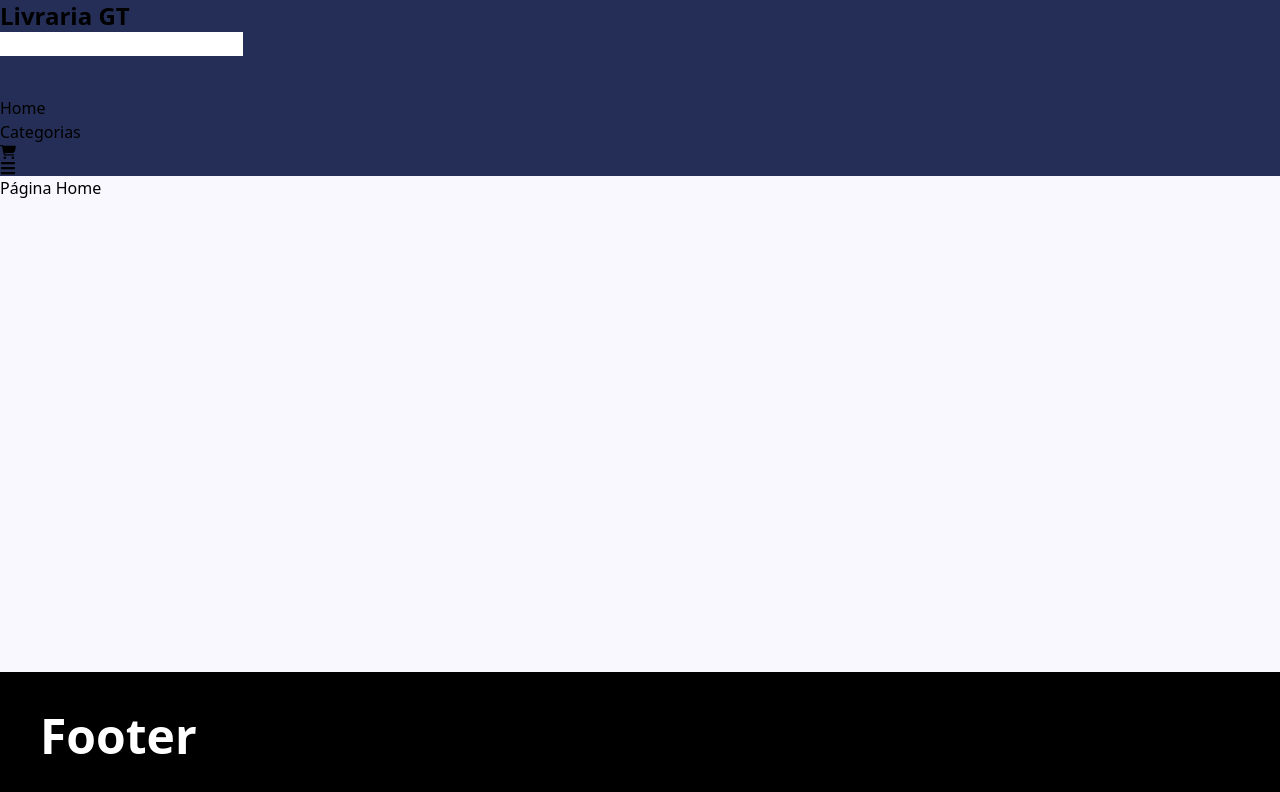
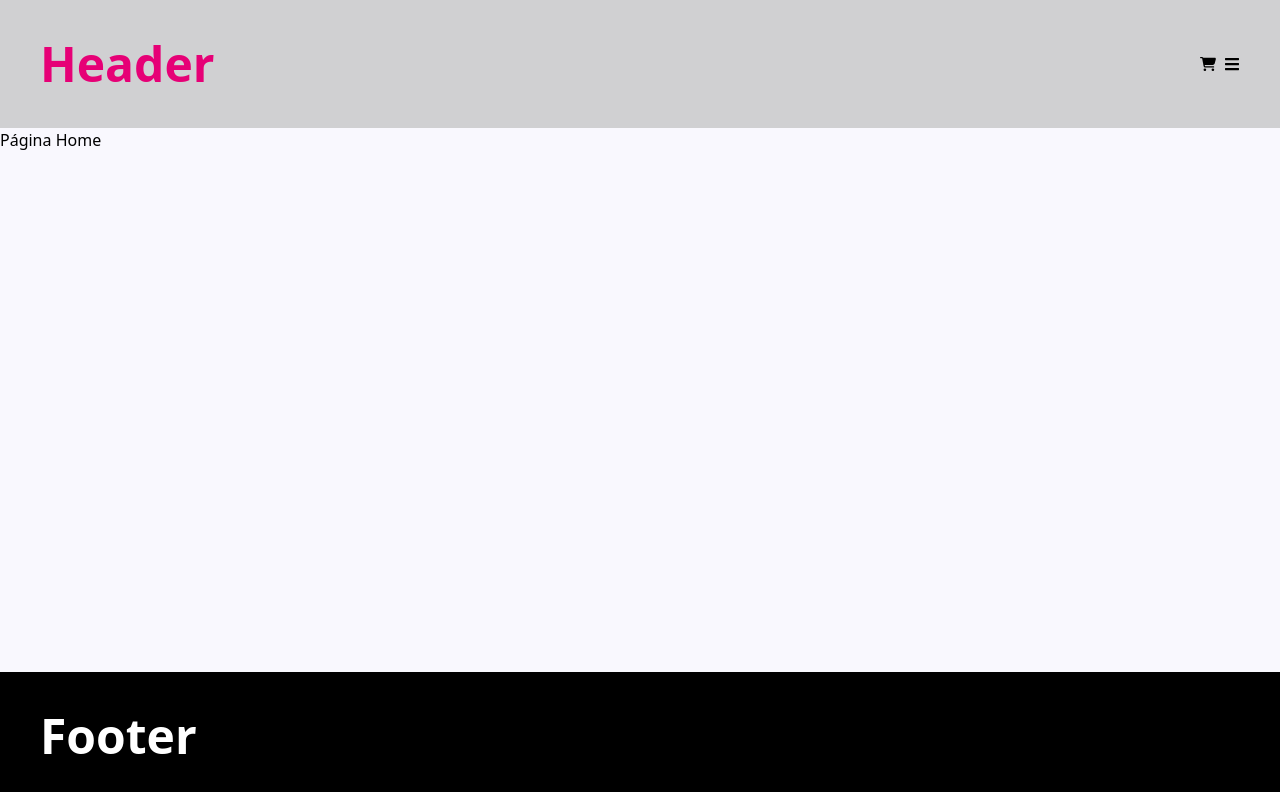
Before and after one commit to saulocs4/projeto, a React (Vite) app: page / in a window 1280 px wide. Shown: the top 792 px of the page. Built offline with nearby package versions, Linux system fonts and the light colour scheme.

Commit message:
react-icons

```diff
--- a/src/components/Header.jsx
+++ b/src/components/Header.jsx
@@ -4,22 +4,14 @@ import { FaBars } from 'react-icons/fa'
 
 const Header = () => {
   return (
-    <header className="bg-[#242e56]">
-    <h1 className="font-bold text-2xl">Livraria GT</h1>
-    <form className="form-header">
-        <input type="text" id="searchInput" className="bg-white text-black pl-3"/>
-        <button id="searchButton" className="bg-white h-10 flex"><i className="text-black fa-solid fa-magnifying-glass"></i></button>
-    </form>
-    <nav className="nav-header">
-        <ul className="lista-links">
-            <li>Home</li>
-            <li>Categorias</li>
-        </ul>
-        <ul>
+    <header className="bg-[#d0d0d2] p-10 flex justify-between items-center">
+      <h1 className='font-bold text-5xl text-pink-600'>Header</h1>
+    <nav>
+        <ul className='flex gap-2'>
             <li>
               <FaCartShopping/>
             </li>
-            <li className="lista-icone">
+            <li>
               <FaBars/>
             </li>
         </ul>
```
